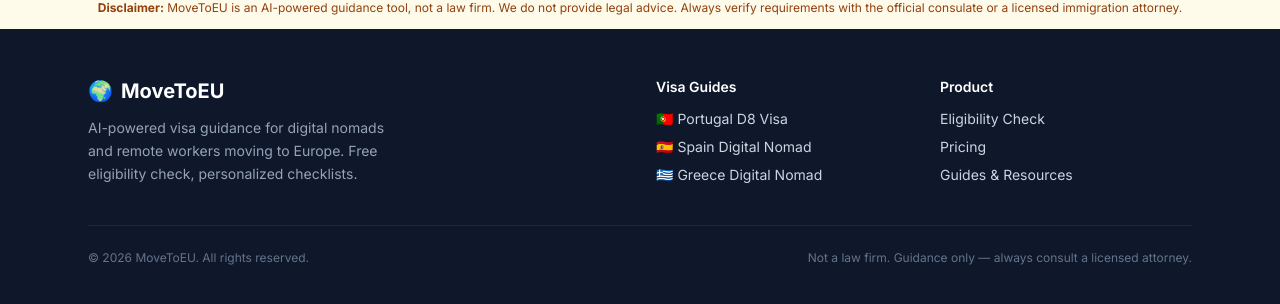
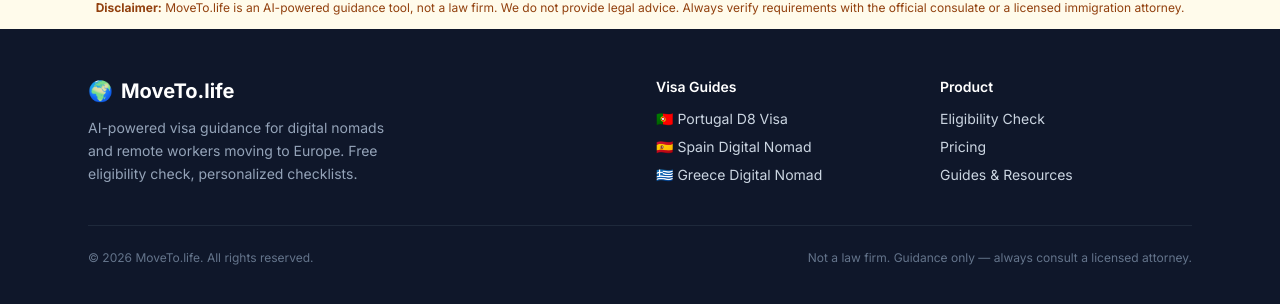
Before and after one commit to gestoriaglobal/movetoeu, a Next.js app: page /blog in a window 1280 px wide. Shown: the part 1213-1517 px from the top of the page. Built offline with nearby package versions, Linux system fonts and the light colour scheme.

Commit message:
rebrand: update components/Footer.tsx MoveToEU → MoveTo.life

```diff
--- a/components/Footer.tsx
+++ b/components/Footer.tsx
@@ -6,7 +6,7 @@ export default function Footer() {
       {/* Disclaimer bar */}
       <div className="bg-amber-50 border-t border-amber-200 px-4 py-3">
         <p className="max-w-6xl mx-auto text-xs text-amber-800 text-center leading-relaxed">
-          <strong>Disclaimer:</strong> MoveToEU is an AI-powered guidance tool, not a law firm. We do not provide legal advice.
+          <strong>Disclaimer:</strong> MoveTo.life is an AI-powered guidance tool, not a law firm. We do not provide legal advice.
           Always verify requirements with the official consulate or a licensed immigration attorney.
         </p>
       </div>
@@ -17,7 +17,7 @@ export default function Footer() {
           <div className="md:col-span-2">
             <div className="flex items-center gap-2 text-white font-bold text-xl mb-3">
               <span>🌍</span>
-              <span>MoveToEU</span>
+              <span>MoveTo.life</span>
             </div>
             <p className="text-sm text-slate-400 leading-relaxed max-w-xs">
               AI-powered visa guidance for digital nomads and remote workers moving to Europe. Free eligibility check, personalized checklists.
@@ -70,7 +70,7 @@ export default function Footer() {
         </div>
 
         <div className="mt-10 pt-6 border-t border-slate-800 flex flex-col sm:flex-row items-center justify-between gap-3 text-xs text-slate-500">
-          <p>© {new Date().getFullYear()} MoveToEU. All rights reserved.</p>
+          <p>© {new Date().getFullYear()} MoveTo.life. All rights reserved.</p>
           <p>Not a law firm. Guidance only — always consult a licensed attorney.</p>
         </div>
       </div>
```
